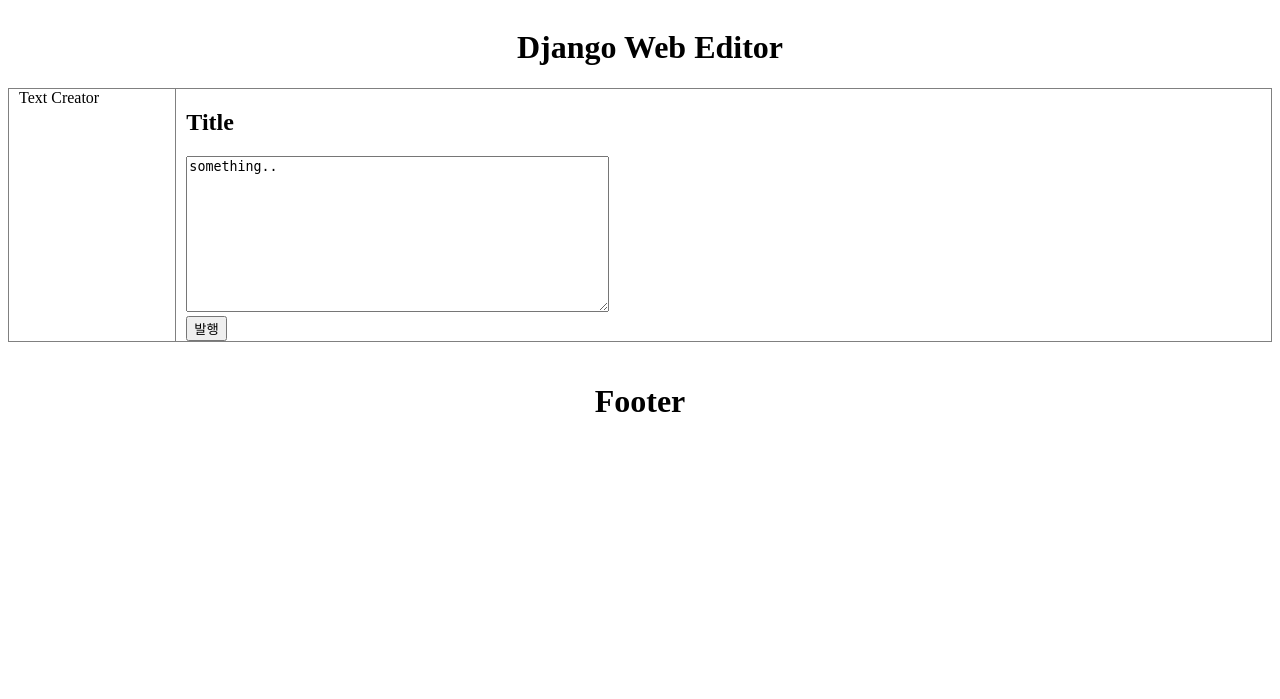
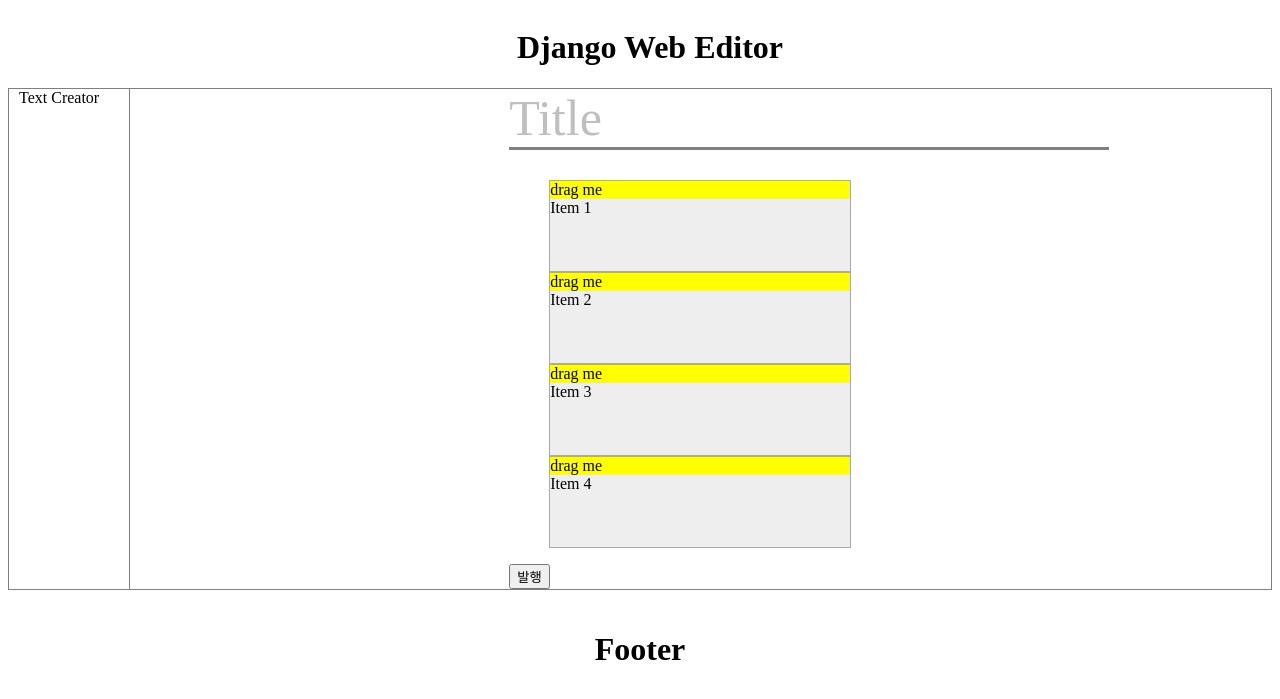
Before and after one commit to dbwodlf3/DjangoWebEditor, a Django app: page /editor/ in a window 1280 px wide. Shown: the top 699 px of the page. Run offline with Django 3.2, Linux system fonts and the light colour scheme; some libraries are stand-ins or nearby versions.

Commit message:
Dragable 가능한 Elemnts를 추가했어요. 수정이 더 필요해요.

```diff
--- a/editor/templates/editor/css.html
+++ b/editor/templates/editor/css.html
@@ -21,11 +21,30 @@
 		border-right:1px solid gray;
 		padding-left: 10px;
 		padding-right: 10px;
+		min-width: 100px;
+		max-width: 100px;
 		flex-grow: 1;
 	}
 	.content main{
 		border-right:1px solid gray;
 		padding-left: 10px;
 		flex-grow: 10;
+		padding-left:30%;
+	}
+	.editor{
+		font-size:50px;
+		max-width:600px;
+		margin-bottom:30px;
+		border-bottom:3px solid gray;
+	}
+
+	[contentEditable=true]:empty:not(:focus):before{
+		content:attr(data-text);
+		color:gray;
+		opacity: 0.5;
+	}
+
+	.textIteam{
+		max-width: 600px;
 	}
 </style>
--- /dev/null
+++ b/editor/templates/editor/javascript.html
@@ -0,0 +1,34 @@
+  <script src="https://code.jquery.com/jquery-1.12.4.js"></script>
+  <script src="https://code.jquery.com/ui/1.12.1/jquery-ui.js"></script>
+
+<script>
+  $( function() {
+    $( "#draggable" ).draggable();
+  } );
+
+  $( function() {
+  	$("#sortable").sortable({handle : ".drag-handle"});
+  	$( "#sortable" ).disableSelection();
+
+  });
+  </script>
+
+
+ <style>
+ ul {
+    list-style: none;
+}
+ul li {
+    height: 90px;
+    width: 300px;
+    background-color: #eee;
+    border: 1px solid #aaa;
+}
+.drag-handle {
+    background-color: yellow;
+}
+ </style>
+
+ <!---
+Drag Cancle로 드래그 범위를 제한 시켜줘야 해요!!
+ ->
--- a/editor/templates/editor/layout.html
+++ b/editor/templates/editor/layout.html
@@ -26,3 +26,4 @@
 
 
 {% include "editor/css.html" %}
+{% include "editor/javascript.html" %}
--- a/editor/templates/editor/write.html
+++ b/editor/templates/editor/write.html
@@ -2,9 +2,13 @@
 	<span class="sidebar" id="textComponant" >Text Creator</span>
 </aside>
 <main>
-	<div class="editor" id="Title" contenteditable="true"><h1>Title<h1></div>
-	<textarea name="textarea" rows="10" cols="50">something..</textarea>
-
+	<div class="editor" id="Title" contenteditable="true" data-text="Title"></div>
+<ul id="sortable">
+  <li><div class="drag-handle">drag me</div>Item 1</li>
+  <li><div class="drag-handle">drag me</div>Item 2</li>
+  <li><div class="drag-handle">drag me</div>Item 3</li>
+  <li><div class="drag-handle">drag me</div>Item 4</li>
+</ul>
 	<form>
 		<input type="submit" value="발행" />
 	</form>
```
